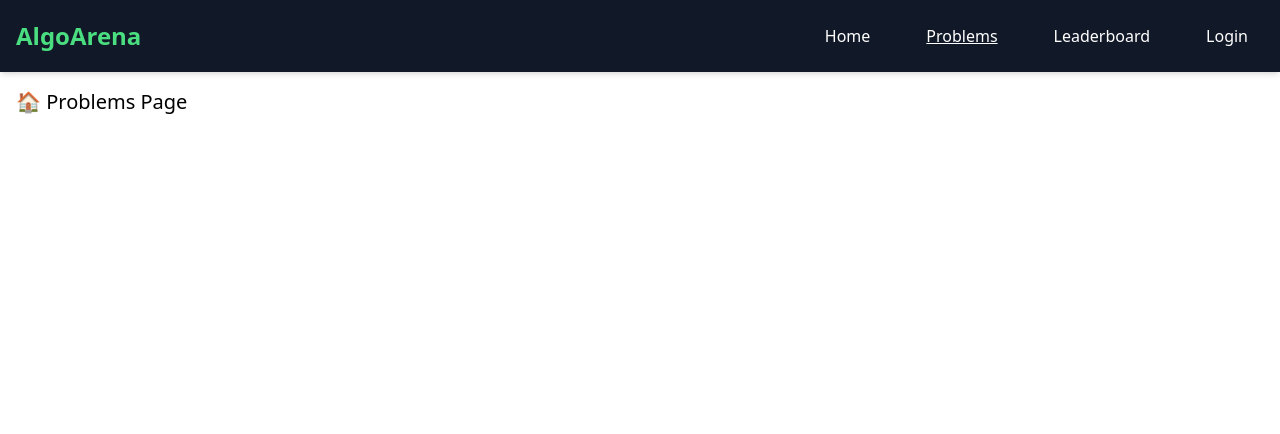
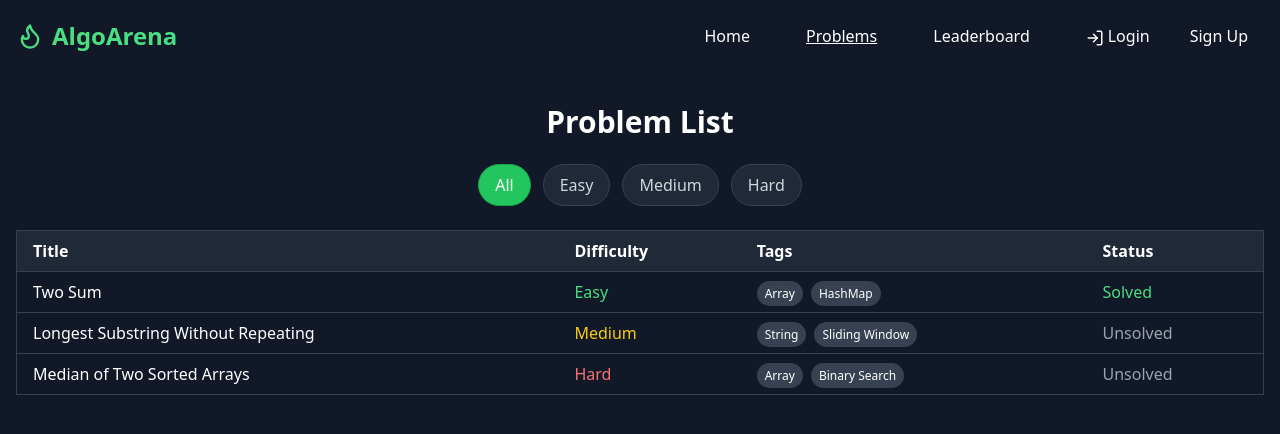
Before and after one commit to harshitabahl/AlgoArena, a React (Create React App) app: page /problems in a window 1280 px wide. Shown: the top 434 px of the page. Built offline with nearby package versions, Linux system fonts and the light colour scheme.

Commit message:
Add Problem List page with filters and dummy data

```diff
--- a/src/App.js
+++ b/src/App.js
@@ -1,23 +1,44 @@
 import React from "react";
-import { BrowserRouter, Routes, Route } from "react-router-dom";
-import Navbar from "./components/ Navbar"; // ✅ Add this line
+import { BrowserRouter as Router, Routes, Route, useLocation } from "react-router-dom";
+
+// Pages
+import Home from "./pages/Home";
 import Login from "./pages/Login";
-import Home from "./pages/Home";
+import Signup from "./pages/Signup";
+import Problems from "./pages/Problems";
 import Leaderboard from "./pages/Leaderboard";
-import ProblemDetail from "./pages/ProblemDetail";
-import Problems from "./pages/Problems";
+import ProblemDetail from "./pages/ProblemDetail"; // If you have it
+
+// Components
+import Navbar from "./components/Navbar";
+
+function AppContent() {
+  const location = useLocation();
+
+  // ❌ Hide Navbar on these routes (auth pages)
+  const hideNavbar = ["/login", "/signup"].includes(location.pathname);
+
+  return (
+    <>
+      {!hideNavbar && <Navbar />}
+      <Routes>
+        <Route path="/" element={<Home />} />
+        <Route path="/login" element={<Login />} />
+        <Route path="/signup" element={<Signup />} />
+        <Route path="/problems" element={<Problems />} />
+        <Route path="/problems/:id" element={<ProblemDetail />} />
+        <Route path="/leaderboard" element={<Leaderboard />} />
+        {/* Add 404 route if needed */}
+        <Route path="*" element={<div className="text-white text-center p-8">404: Page Not Found</div>} />
+      </Routes>
+    </>
+  );
+}
 
 export default function App() {
   return (
-    <BrowserRouter>
-      <Navbar /> {/* ✅ Add this here to make it visible on every page */}
-      <Routes>
-        <Route path="/" element={<Home />} />
-        <Route path="/login" element={<Login />} />
-        <Route path="/signup" element={<ProblemDetail />} />
-        <Route path="/leaderboard" element={<Leaderboard />} />
-        <Route path="/problems" element={<Problems />} />
-      </Routes>
-    </BrowserRouter>
+    <Router>
+      <AppContent />
+    </Router>
   );
 }
--- a/src/components/ Navbar.jsx
+++ b/src/components/ Navbar.jsx
@@ -1,35 +1,59 @@
 import React, { useState } from "react";
-import { NavLink } from "react-router-dom";
-import { Menu, X } from "lucide-react"; // the icons you just installed
-import { Flame, List, Trophy, LogIn } from "lucide-react";
+import { NavLink, useNavigate } from "react-router-dom";
+import { Menu, X, Flame, LogIn, LogOut } from "lucide-react";
+
 
 export default function Navbar() {
   const [isOpen, setIsOpen] = useState(false);
+  const [isLoggedIn, setIsLoggedIn] = useState(false); // Simulated auth state
+  const navigate = useNavigate();
+
+  const handleLogout = () => {
+    setIsLoggedIn(false);
+    setIsOpen(false);
+    navigate("/"); // Redirect to home on logout
+  };
 
   const linkBase = "block py-2 px-4 text-white hover:text-green-400 hover:underline transition";
   const activeLink = "text-green-400 underline";
 
   const navLinks = (
     <>
-      <NavLink to="/" onClick={() => setIsOpen(false)} className={({ isActive }) => (isActive ? `${linkBase} ${activeLink}` : linkBase)}>Home</NavLink>
-      <NavLink to="/problems" onClick={() => setIsOpen(false)} className={({ isActive }) => (isActive ? `${linkBase} ${activeLink}` : linkBase)}>Problems</NavLink>
-      <NavLink to="/leaderboard" onClick={() => setIsOpen(false)} className={({ isActive }) => (isActive ? `${linkBase} ${activeLink}` : linkBase)}>Leaderboard</NavLink>
-      <NavLink to="/login" onClick={() => setIsOpen(false)} className={({ isActive }) => (isActive ? `${linkBase} ${activeLink}` : linkBase)}>Login</NavLink>
+      <NavLink to="/" onClick={() => setIsOpen(false)} className={({ isActive }) => (isActive ? `${linkBase} ${activeLink}` : linkBase)}>
+        Home
+      </NavLink>
+      <NavLink to="/problems" onClick={() => setIsOpen(false)} className={({ isActive }) => (isActive ? `${linkBase} ${activeLink}` : linkBase)}>
+        Problems
+      </NavLink>
+      <NavLink to="/leaderboard" onClick={() => setIsOpen(false)} className={({ isActive }) => (isActive ? `${linkBase} ${activeLink}` : linkBase)}>
+        Leaderboard
+      </NavLink>
+
+      {!isLoggedIn ? (
+        <NavLink to="/login" onClick={() => setIsOpen(false)} className={({ isActive }) => (isActive ? `${linkBase} ${activeLink}` : linkBase)}>
+          <LogIn className="inline-block mr-1" size={18} />
+          Login
+        </NavLink>
+      ) : (
+        <button onClick={handleLogout} className={`${linkBase} flex items-center`}>
+          <LogOut className="mr-1" size={18} />
+          Logout
+        </button>
+      )}
     </>
   );
 
   return (
     <nav className="bg-gray-900 text-white shadow-md">
       <div className="max-w-7xl mx-auto px-4 py-4 flex items-center justify-between">
-        <NavLink to="/" className="text-2xl font-bold text-green-400">
+        <NavLink to="/" className="text-2xl font-bold text-green-400 flex items-center gap-2">
+          <Flame className="text-green-400" size={28} />
           AlgoArena
         </NavLink>
 
         {/* Mobile toggle button */}
         <div className="md:hidden">
-          <button onClick={() => setIsOpen(!isOpen)}
-          aria-label="Toggle navigation"
-          >
+          <button onClick={() => setIsOpen(!isOpen)} aria-label="Toggle navigation">
             {isOpen ? <X className="text-white" /> : <Menu className="text-white" />}
           </button>
         </div>
--- a/src/pages/Login.jsx
+++ b/src/pages/Login.jsx
@@ -1,25 +1,46 @@
-import React from "react";
+import React, { useState } from "react";
+import { Link, useNavigate } from "react-router-dom";
 
 export default function Login() {
+  const navigate = useNavigate();
+  const [email, setEmail] = useState("");
+  const [password, setPassword] = useState("");
+
+  const handleLogin = (e) => {
+    e.preventDefault();
+
+    // Simulate login (replace this with actual logic or Firebase)
+    if (email === "user@example.com" && password === "password") {
+      console.log("Login successful!");
+      navigate("/problems"); // 🔁 Redirect user after login
+    } else {
+      alert("Invalid credentials!");
+    }
+  };
+
   return (
     <div className="min-h-screen bg-gray-950 flex items-center justify-center px-4">
       <div className="w-full max-w-md bg-gray-900 p-8 rounded-xl shadow-2xl border border-gray-800">
         <h2 className="text-3xl font-bold text-green-400 text-center mb-6">Login to AlgoArena</h2>
-        <form className="space-y-5">
+        <form onSubmit={handleLogin} className="space-y-5">
           <div>
             <label className="block text-gray-300 mb-1">Email</label>
             <input
               type="email"
-              className="w-full px-4 py-2 bg-gray-800 text-white border border-green-500 rounded focus:outline-none focus:ring-2 focus:ring-green-400"
+              className="w-full px-4 py-2 bg-gray-800 text-white border border-green-500 rounded"
               placeholder="you@example.com"
+              value={email}
+              onChange={(e) => setEmail(e.target.value)}
             />
           </div>
           <div>
             <label className="block text-gray-300 mb-1">Password</label>
             <input
               type="password"
-              className="w-full px-4 py-2 bg-gray-800 text-white border border-green-500 rounded focus:outline-none focus:ring-2 focus:ring-green-400"
+              className="w-full px-4 py-2 bg-gray-800 text-white border border-green-500 rounded"
               placeholder="••••••••"
+              value={password}
+              onChange={(e) => setPassword(e.target.value)}
             />
           </div>
           <button
@@ -31,9 +52,9 @@ export default function Login() {
         </form>
         <p className="mt-6 text-sm text-center text-gray-400">
           Don’t have an account?{" "}
-          <a href="/signup" className="text-green-400 hover:underline">
+          <Link to="/signup" className="text-green-400 hover:underline">
             Sign up
-          </a>
+          </Link>
         </p>
       </div>
     </div>
--- a/src/pages/Problems.jsx
+++ b/src/pages/Problems.jsx
@@ -1,7 +1,112 @@
-import React from "react";
+import React, { useState } from "react";
 
-function Home() {
-  return <div className="p-4 text-xl">🏠 Problems Page</div>;
+// Dummy problem data
+const problemsData = [
+  {
+    id: 1,
+    title: "Two Sum",
+    difficulty: "Easy",
+    tags: ["Array", "HashMap"],
+    status: "Solved",
+  },
+  {
+    id: 2,
+    title: "Longest Substring Without Repeating",
+    difficulty: "Medium",
+    tags: ["String", "Sliding Window"],
+    status: "Unsolved",
+  },
+  {
+    id: 3,
+    title: "Median of Two Sorted Arrays",
+    difficulty: "Hard",
+    tags: ["Array", "Binary Search"],
+    status: "Unsolved",
+  },
+];
+
+export default function Problems() {
+  const [difficultyFilter, setDifficultyFilter] = useState("All");
+
+  const filteredProblems =
+    difficultyFilter === "All"
+      ? problemsData
+      : problemsData.filter((p) => p.difficulty === difficultyFilter);
+
+  return (
+    <div className="min-h-screen bg-gray-900 text-white px-4 py-8">
+      <h1 className="text-3xl font-bold mb-6 text-center">Problem List</h1>
+
+      {/* Filter */}
+      <div className="flex flex-wrap gap-3 justify-center mb-6">
+        {["All", "Easy", "Medium", "Hard"].map((level) => (
+          <button
+            key={level}
+            onClick={() => setDifficultyFilter(level)}
+            className={`px-4 py-2 rounded-full border ${
+              difficultyFilter === level
+                ? "bg-green-500 text-white border-green-600"
+                : "bg-gray-800 text-gray-300 border-gray-700"
+            } hover:bg-green-600 transition`}
+          >
+            {level}
+          </button>
+        ))}
+      </div>
+
+      {/* Problem Table */}
+      <div className="overflow-x-auto">
+        <table className="w-full text-left border border-gray-700 rounded-lg">
+          <thead>
+            <tr className="bg-gray-800 text-sm sm:text-base">
+              <th className="py-2 px-4">Title</th>
+              <th className="py-2 px-4">Difficulty</th>
+              <th className="py-2 px-4">Tags</th>
+              <th className="py-2 px-4">Status</th>
+            </tr>
+          </thead>
+          <tbody>
+            {filteredProblems.map((problem) => (
+              <tr
+                key={problem.id}
+                className="border-t border-gray-700 hover:bg-gray-800 text-sm sm:text-base"
+              >
+                <td className="py-2 px-4">{problem.title}</td>
+                <td
+                  className={`py-2 px-4 ${
+                    problem.difficulty === "Easy"
+                      ? "text-green-400"
+                      : problem.difficulty === "Medium"
+                      ? "text-yellow-400"
+                      : "text-red-400"
+                  }`}
+                >
+                  {problem.difficulty}
+                </td>
+                <td className="py-2 px-4">
+                  {problem.tags.map((tag) => (
+                    <span
+                      key={tag}
+                      className="bg-gray-700 px-2 py-1 text-xs rounded-full mr-2"
+                    >
+                      {tag}
+                    </span>
+                  ))}
+                </td>
+                <td
+                  className={`py-2 px-4 ${
+                    problem.status === "Solved"
+                      ? "text-green-400"
+                      : "text-gray-400"
+                  }`}
+                >
+                  {problem.status}
+                </td>
+              </tr>
+            ))}
+          </tbody>
+        </table>
+      </div>
+    </div>
+  );
 }
-
-export default Home;
--- /dev/null
+++ b/src/pages/Signup.jsx
@@ -0,0 +1,71 @@
+import React, { useState } from "react";
+import { useNavigate } from "react-router-dom";
+
+export default function Signup() {
+  const navigate = useNavigate();
+  const [formData, setFormData] = useState({ name: "", email: "", password: "" });
+  const [error, setError] = useState("");
+
+  const handleChange = (e) => {
+    setFormData({ ...formData, [e.target.name]: e.target.value });
+  };
+
+  const handleSubmit = (e) => {
+    e.preventDefault();
+    if (!formData.name || !formData.email || !formData.password) {
+      setError("All fields are required.");
+      return;
+    }
+
+    // Simulate successful signup
+    console.log("Signed up:", formData);
+    navigate("/"); // Redirect to home
+  };
+
+  return (
+    <div className="min-h-screen bg-gray-900 text-white flex justify-center items-center px-4">
+      <form
+        onSubmit={handleSubmit}
+        className="bg-gray-800 p-6 rounded-lg shadow-lg w-full max-w-md space-y-4"
+      >
+        <h2 className="text-2xl font-bold text-center">Create Account</h2>
+
+        {error && <p className="text-red-500 text-sm">{error}</p>}
+
+        <input
+          type="text"
+          name="name"
+          placeholder="Your Name"
+          value={formData.name}
+          onChange={handleChange}
+          className="w-full p-3 rounded bg-gray-700 text-white placeholder-gray-400"
+        />
+
+        <input
+          type="email"
+          name="email"
+          placeholder="Email"
+          value={formData.email}
+          onChange={handleChange}
+          className="w-full p-3 rounded bg-gray-700 text-white placeholder-gray-400"
+        />
+
+        <input
+          type="password"
+          name="password"
+          placeholder="Password"
+          value={formData.password}
+          onChange={handleChange}
+          className="w-full p-3 rounded bg-gray-700 text-white placeholder-gray-400"
+        />
+
+        <button
+          type="submit"
+          className="w-full bg-green-500 hover:bg-green-600 transition p-3 rounded font-semibold"
+        >
+          Sign Up
+        </button>
+      </form>
+    </div>
+  );
+}
```
